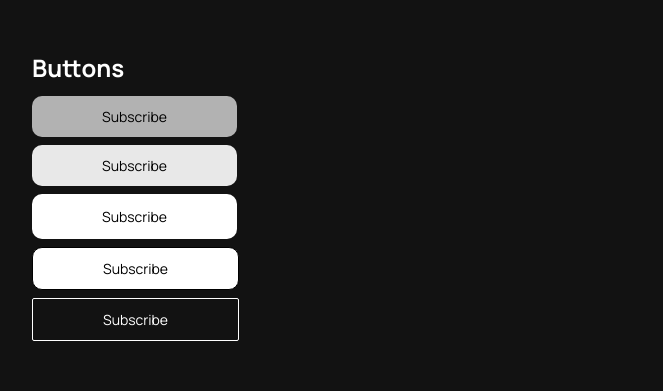
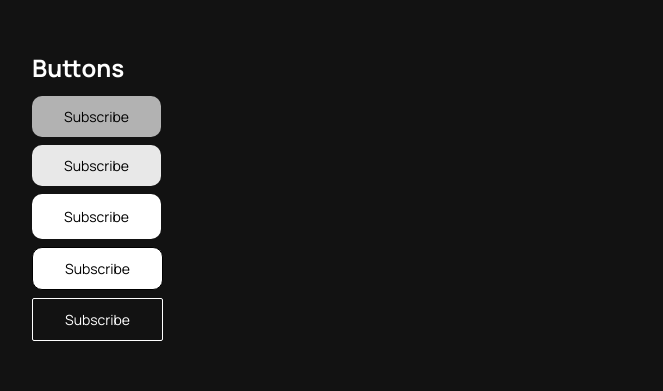
Before and after one commit to AJ1732/capstone_schoolbase_lms, a React (Vite) app: page / in a window 1280 px wide. Shown: the top 391 px of the page, without its empty margins (8-671 px from the left). Built offline with nearby package versions, Linux system fonts and the light colour scheme.

Commit message:
style: change inline padding

```diff
--- a/src/components/Buttons.jsx
+++ b/src/components/Buttons.jsx
@@ -8,7 +8,7 @@ export const DarkButton = ({ children, className, disabled, type, onClick }) =>
       onClick={onClick}
       className={`
       text-black text-sm bg-dark-gray
-      py-[10.5px] px-[70px] rounded-[10px]
+      py-[10.5px] px-8 rounded-[10px]
       ${className}
     `}>
       {children}
@@ -22,7 +22,7 @@ export const LightButton = ({ children, className, onClick }) => {
       onClick={onClick}
       className={`
       text-black text-sm bg-light-gray
-      py-[10.5px] px-[70px] rounded-[10px]
+      py-[10.5px] px-8 rounded-[10px]
       ${className}
     `}>
       {children}
@@ -36,7 +36,7 @@ export const WhiteButton = ({ children, className, onClick }) => {
       onClick={onClick}
       className={`
       text-black text-sm bg-white
-      py-[12.5px] px-[70px] rounded-[10px]
+      py-[12.5px] px-8 rounded-[10px]
       ${className}
     `}>
       {children}
@@ -50,7 +50,7 @@ export const TransButton = ({ children, className, onClick }) => {
       onClick={onClick}
         className={`
         text-white text-sm bg-transparent border border-white
-        py-[10.5px] px-[70px] rounded-sm
+        py-[10.5px] px-8 rounded-sm
         ${className}
     `}>
       {children}
@@ -64,7 +64,7 @@ export const BorderButton = ({ children, className, onClick }) => {
       onClick={onClick}
       className={`
       text-black text-sm bg-white border border-black
-      py-[10.5px] px-[70px] rounded-[10px]
+      py-[10.5px] px-8 rounded-[10px]
         ${className}
     `}>
       {children}
```
